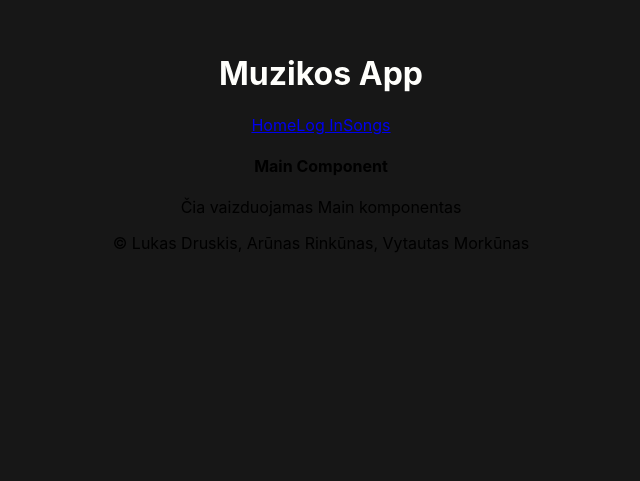
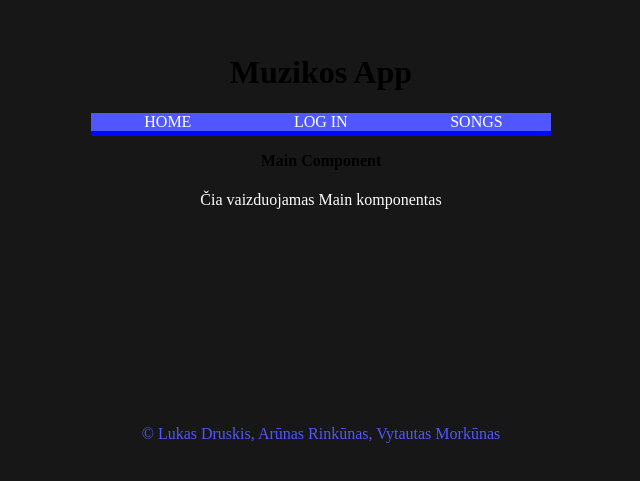
Before and after one commit to vmorka/reactapp, a React (Create React App) app in the folder client/: page / in a window 1280 px wide. Shown: the part 117-598 px from the top of the page, without its empty margins (319-959 px from the left). Built offline with nearby package versions, Linux system fonts and the light colour scheme.

Commit message:
css kode

```diff
--- a/client/src/App.css
+++ b/client/src/App.css
@@ -1,8 +1,23 @@
 .App {
+  height: 100%;
+  width: 100%;
+  display:grid;
   text-align: center;
   background: #171717;
+  grid-template-columns: auto auto auto ;
+  grid-template-rows: auto auto auto ;
 }
 
-h1{
-  color: #FFFFFC;
+.App > div{
+  grid-column-start: 2;
+  grid-column-end: 3;
+  grid-row-start: 2;
+  grid-row-end: 3;
 }
+
+.App > h1{
+  grid-column-start: 2;
+  grid-column-end: 3;
+  grid-row-start: 1;
+  grid-row-end: 2;
+}
--- a/client/src/components/Footer.js
+++ b/client/src/components/Footer.js
@@ -1,4 +1,5 @@
 import React, { Component } from 'react';
+import './styles/Footer.css';
 
 class Footer extends Component {
   render() {
--- a/client/src/components/Main.js
+++ b/client/src/components/Main.js
@@ -1,5 +1,6 @@
 import React, { Component } from 'react';
 import Footer from './Footer';
+import './styles/Main.css';
 
 class Main extends Component {
   render() {
--- a/client/src/components/Navbar.js
+++ b/client/src/components/Navbar.js
@@ -1,5 +1,6 @@
 import React, { Component } from 'react';
 import { Link } from 'react-router-dom';
+import './styles/Navbar.css'
 
 class Navbar extends Component {
   render() {
--- a/client/src/components/styles/Login.css
+++ b/client/src/components/styles/Login.css
@@ -41,8 +41,8 @@
 	border: 1px solid #5157FF;
 }
 
-.login input[type="submit"],
-.login input[type="button"]{
+.login button[type="submit"],
+.login button[type="button"]{
 	box-sizing: border-box;
 	width: 100%;
 	padding: 3%;
@@ -53,7 +53,7 @@
 	border-left-style: none;
 	color: #fff;
 }
-.login input[type="submit"]:hover,
-.login input[type="button"]:hover{
+.login button[type="submit"]:hover,
+.login button[type="button"]:hover{
 	background: #0008FF;
 }
--- /dev/null
+++ b/client/src/components/styles/Main.css
@@ -0,0 +1,22 @@
+/* div{
+    width: 100%;
+    height: 100%;
+} */
+.footer {
+    height: 100%;
+    display: grid;
+    grid-template-rows: auto 200px 20px;
+    grid-template-columns: 100%;
+}
+
+.footer > div {
+    color:#5157FF;
+    grid-column-start:1;
+    grid-column-end: 3;
+    grid-row-start:3;
+    grid-row-end:4;
+}
+
+p {
+    color:white;
+}
--- /dev/null
+++ b/client/src/components/styles/Navbar.css
@@ -0,0 +1,23 @@
+.navbar{
+    display:grid;
+    grid-template-columns: auto auto auto ;
+    grid-template-rows: auto auto auto ;
+}
+
+a {
+  background-color: #5157FF;
+  box-shadow: 0 5px 0 #0008FF;
+  color: white;
+  padding-left: 5px;
+  text-decoration: none;
+  text-transform: uppercase;
+}
+
+a:hover {
+  background-color: #0008FF;
+}
+
+a:active {
+  box-shadow: none;
+  top: 5px;
+}
--- a/client/src/index.css
+++ b/client/src/index.css
@@ -1,10 +1,8 @@
 body {
+  height: 100%;
   display: grid;
   margin: 0;
   padding: 0;
-  font-family: -apple-system, BlinkMacSystemFont, "Segoe UI", "Roboto", "Oxygen",
-    "Ubuntu", "Cantarell", "Fira Sans", "Droid Sans", "Helvetica Neue",
-    sans-serif;
   -webkit-font-smoothing: antialiased;
   -moz-osx-font-smoothing: grayscale;
   background: #171717;
```
Also changed, not shown: client/src/components/styles/Footer.css (added, +15 -0 lines).
